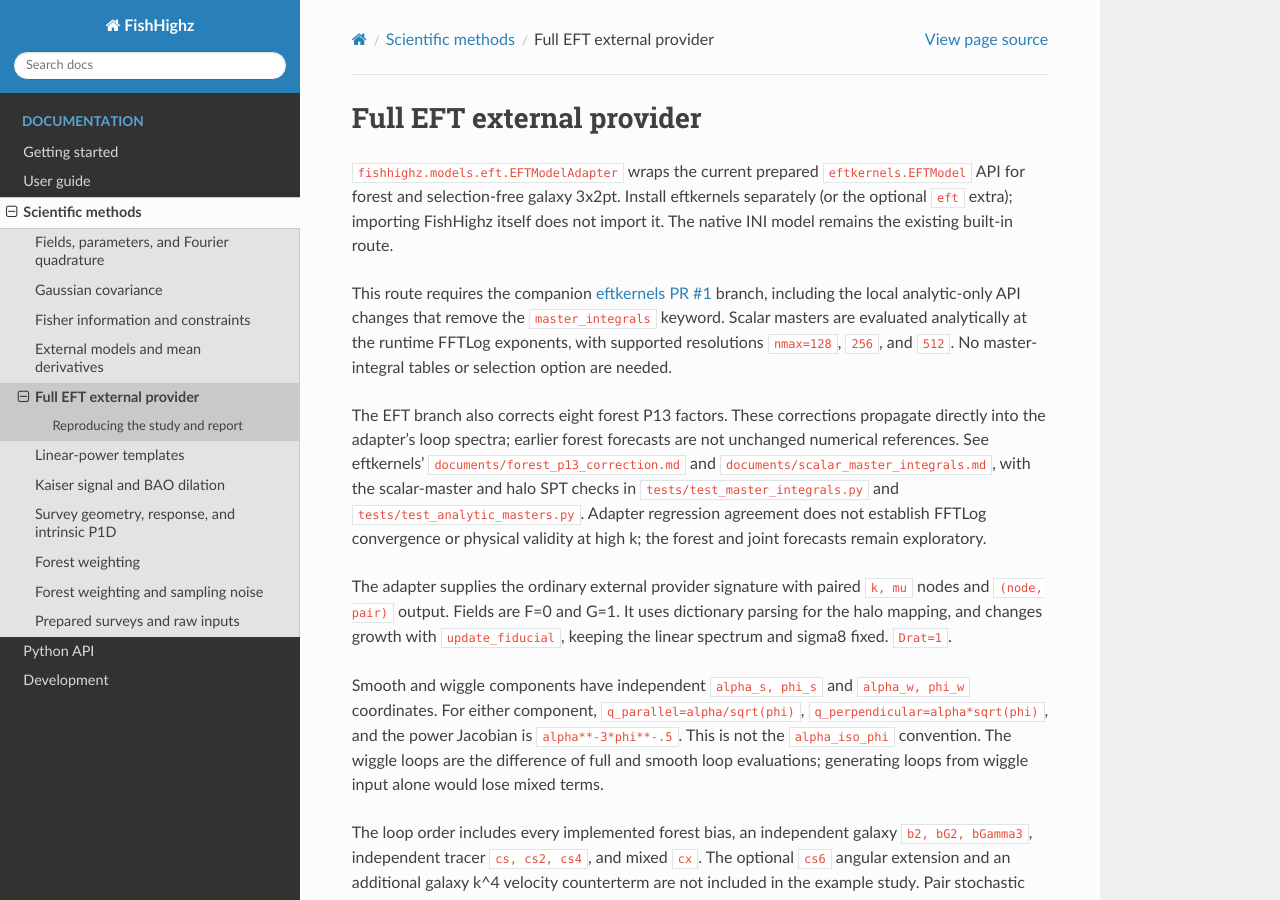
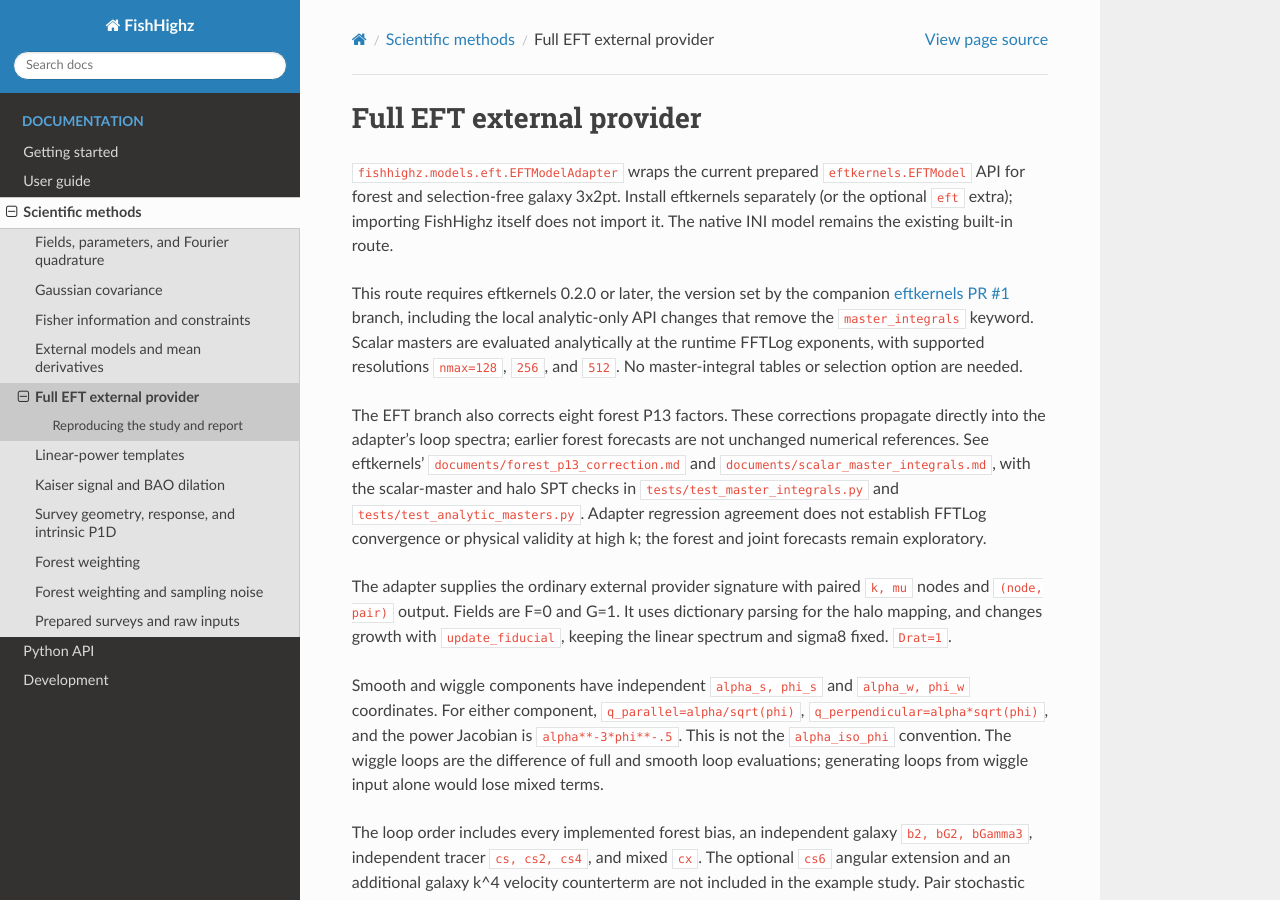
Before and after one commit to andreicuceu/fishhighz, a Sphinx documentation site: the page built from docs/methods/eft.md, in a window 1280 px wide and 900 px high. Built offline with Sphinx 7.4.7 and the Read the Docs theme 3.1.0, drawn with Linux system fonts in a browser that asks for light colours.

Commit message:
Require eftkernels 0.2.0 for the EFT adapter
eftkernels 0.1.0 rejects discrete-discrete pairs and has the 20-entry
coefficient layout, so it satisfied the previous eft extra without
supporting the adapter. The companion eftkernels branch is now 0.2.0.

Co-Authored-By: Claude Fable 5.2 <noreply@anthropic.com>

```diff
--- a/docs/methods/eft.md
+++ b/docs/methods/eft.md
@@ -5,7 +5,8 @@
 eftkernels separately (or the optional `eft` extra); importing FishHighz itself
 does not import it. The native INI model remains the existing built-in route.
 
-This route requires the companion [eftkernels PR #1](https://github.com/andreicuceu/eftkernels/pull/1)
+This route requires eftkernels 0.2.0 or later, the version set by the companion
+[eftkernels PR #1](https://github.com/andreicuceu/eftkernels/pull/1)
 branch, including the local analytic-only API changes that remove the
 `master_integrals` keyword. Scalar masters are evaluated analytically at the
 runtime FFTLog exponents, with supported resolutions `nmax=128`, `256`, and
--- a/pyproject.toml
+++ b/pyproject.toml
@@ -15,7 +15,7 @@ templates = ["astropy"]
 cosmology = ["astropy"]
 camb = ["camb"]
 dev = ["pytest", "pytest-cov", "ruff", "build"]
-eft = ["eftkernels>=0.1.0"]
+eft = ["eftkernels>=0.2.0"]
 docs = ["sphinx>=8,<9", "myst-parser>=4,<5", "sphinx-rtd-theme>=3,<4"]
 
 [project.scripts]
```
